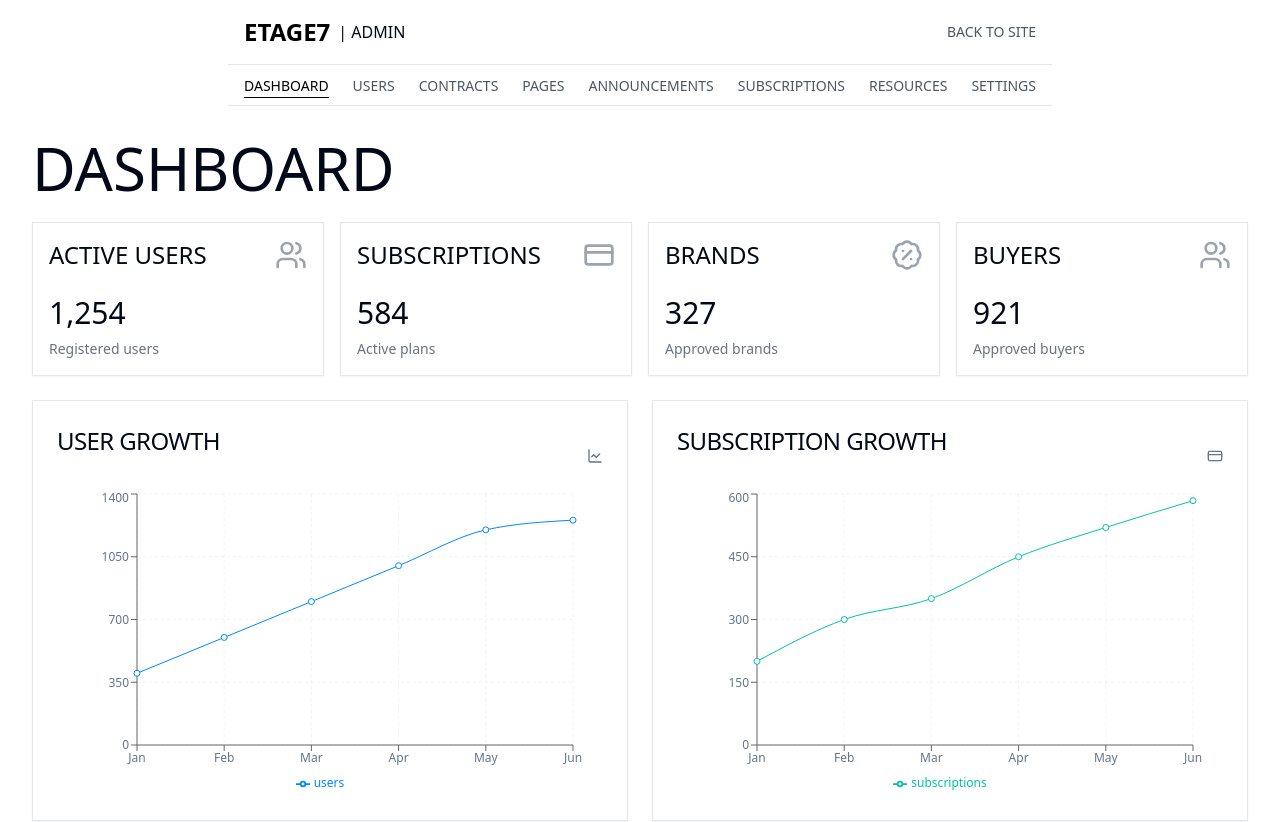
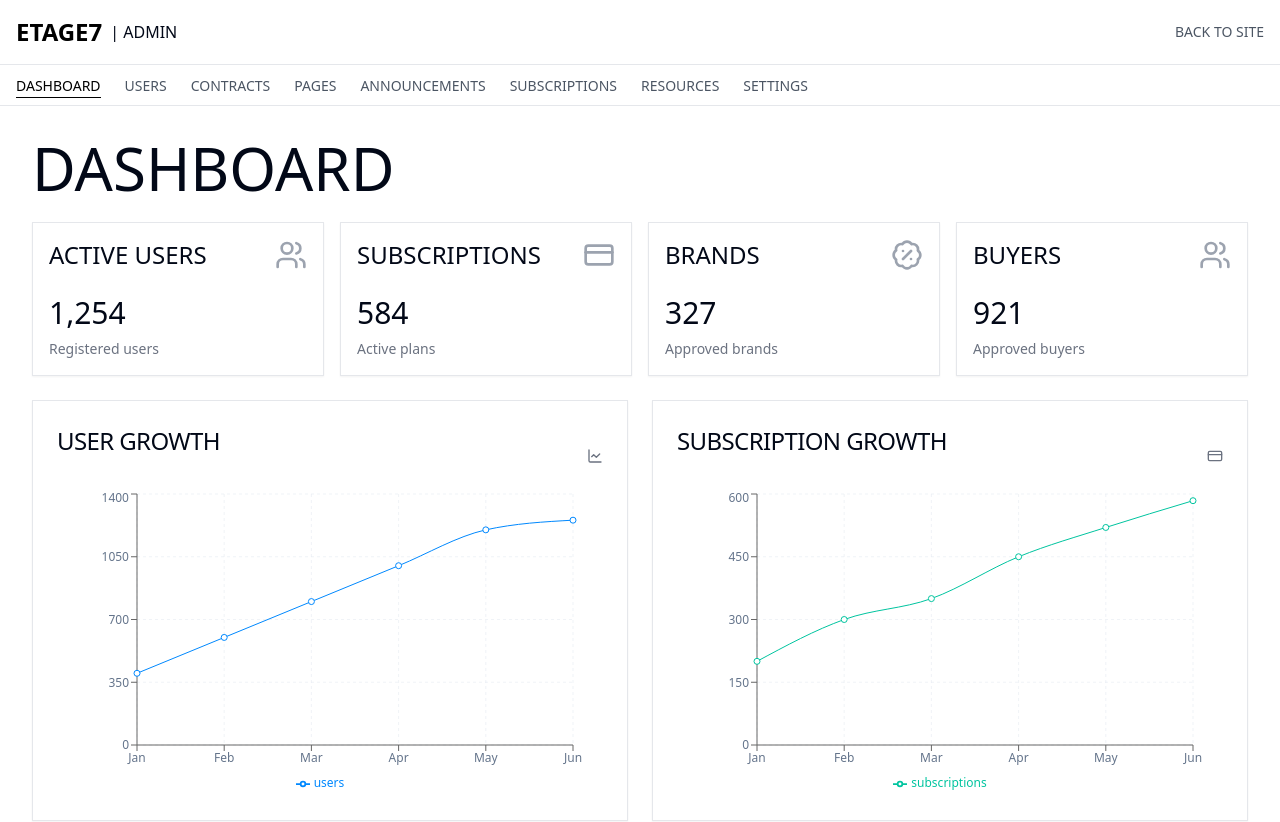
Before and after one commit to dingdong1009/etage7-test-76, a React (Vite) app: page /admin in a window 1280 px wide. Shown: the top 822 px of the page. Built offline with nearby package versions, Linux system fonts and the light colour scheme.

Commit message:
Reverted to edit edt-42c5d81d-5b29-445f-90bc-c466444f7319: "Move navigation menu below header
Move the navigation menu below the header bar in the Sales, Admin, and Brand header components."

```diff
--- a/src/components/admin/AdminHeader.tsx
+++ b/src/components/admin/AdminHeader.tsx
@@ -27,8 +27,8 @@ const AdminHeader = () => {
   };
 
   return (
-    <header className="max-w-[1481px] mx-auto px-4 sticky top-0 left-0 right-0 z-40 bg-white">
-      <div className="max-w-[1481px]  px-4 flex justify-between items-center h-16">
+    <header className="sticky top-0 left-0 right-0 z-40 bg-white">
+      <div className="max-w-full px-4 flex justify-between items-center h-16">
         <div className="flex items-center gap-2">
         <Link to="/" className="text-black text-2xl font-bold uppercase">ETAGE7</Link> | ADMIN
         </div>
@@ -52,7 +52,7 @@ const AdminHeader = () => {
 
       {/* Desktop Navigation - Moved below the header bar */}
       <nav className="hidden md:block border-b border-t border-gray-200 bg-white">
-        <div className="max-w-[1481px] px-4 py-2">
+        <div className="max-w-full px-4 py-2">
           <ul className="flex space-x-6">
             {menuItems.map((item) => (
               <li key={item.name}>
```
